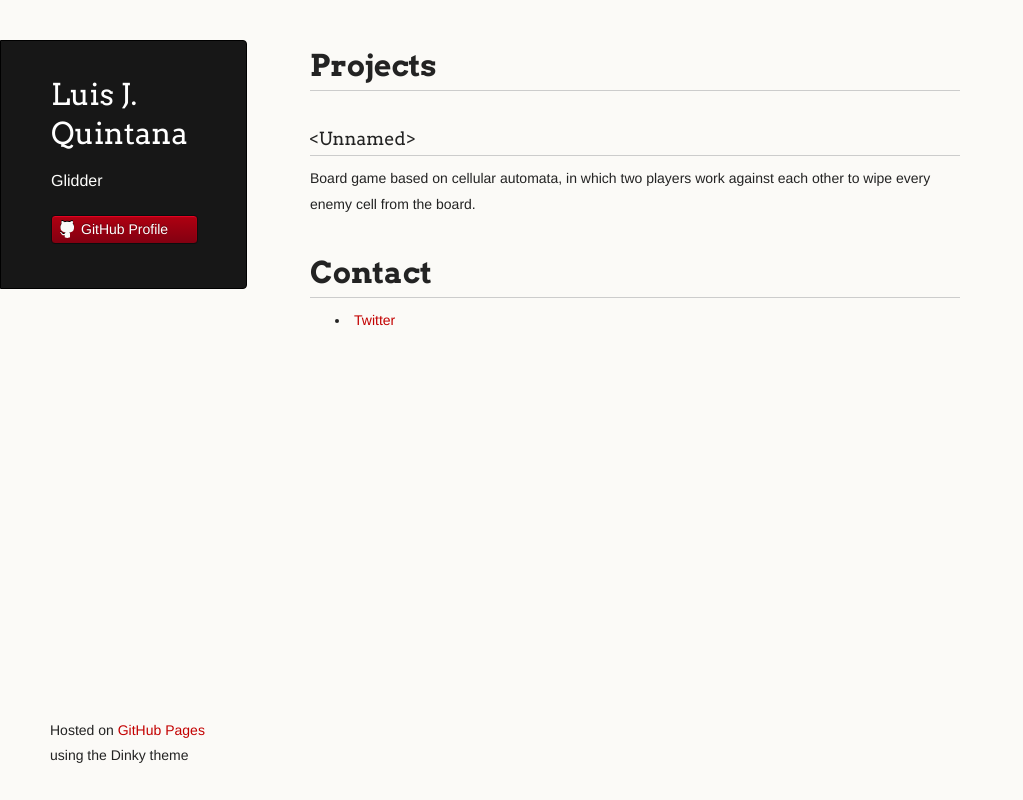
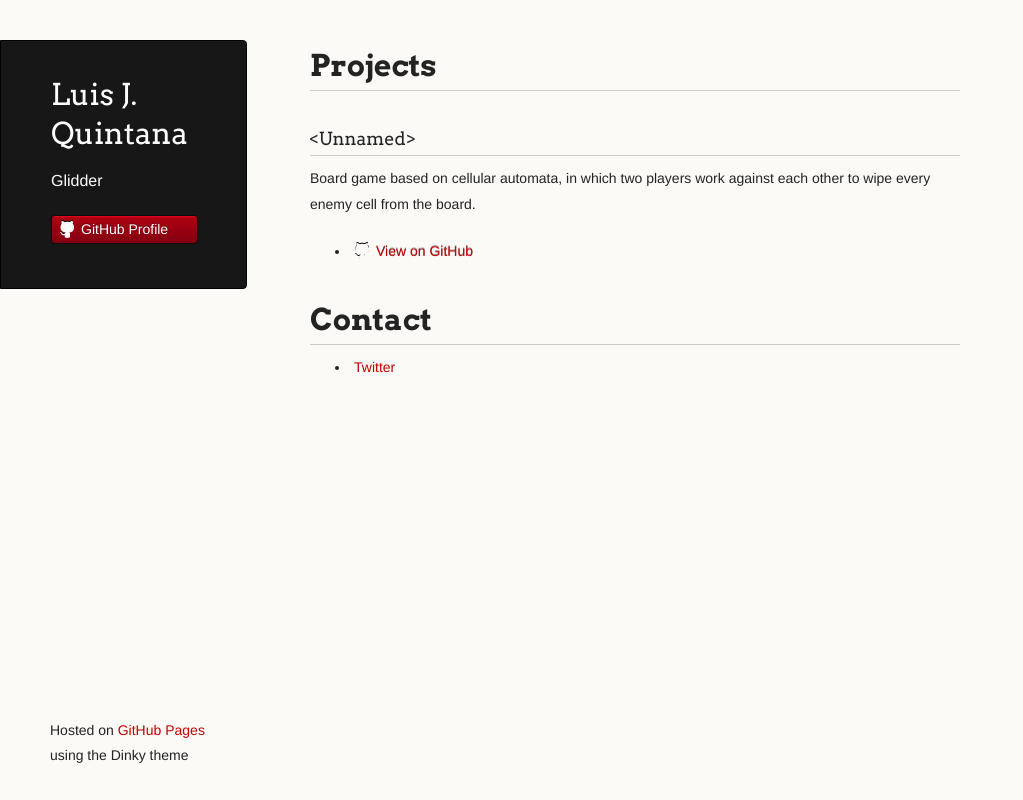
Before and after one commit to glidder/Glidder.github.io, a plain HTML site: page index.html in a window 1280 px wide. Shown: the whole page, without its empty margins (0-1023 px from the left). Drawn offline with Linux system fonts and the light colour scheme.

Commit message:
Update index.html
First try to add the "view on github" button.

```diff
--- a/index.html
+++ b/index.html
@@ -36,6 +36,10 @@
 
 <p>Board game based on cellular automata, in which two players work against each other to wipe every enemy cell from the board.</p>
 
+<ul>
+  <li><a class="buttons github" href="https://github.com/glidder/Cellular-Board">View on GitHub</a></li>
+</ul>
+
 <h1>
 <a name="contact" class="anchor" href="#contact"><span class="octicon octicon-link"></span></a><strong>Contact</strong>
 </h1>
```
